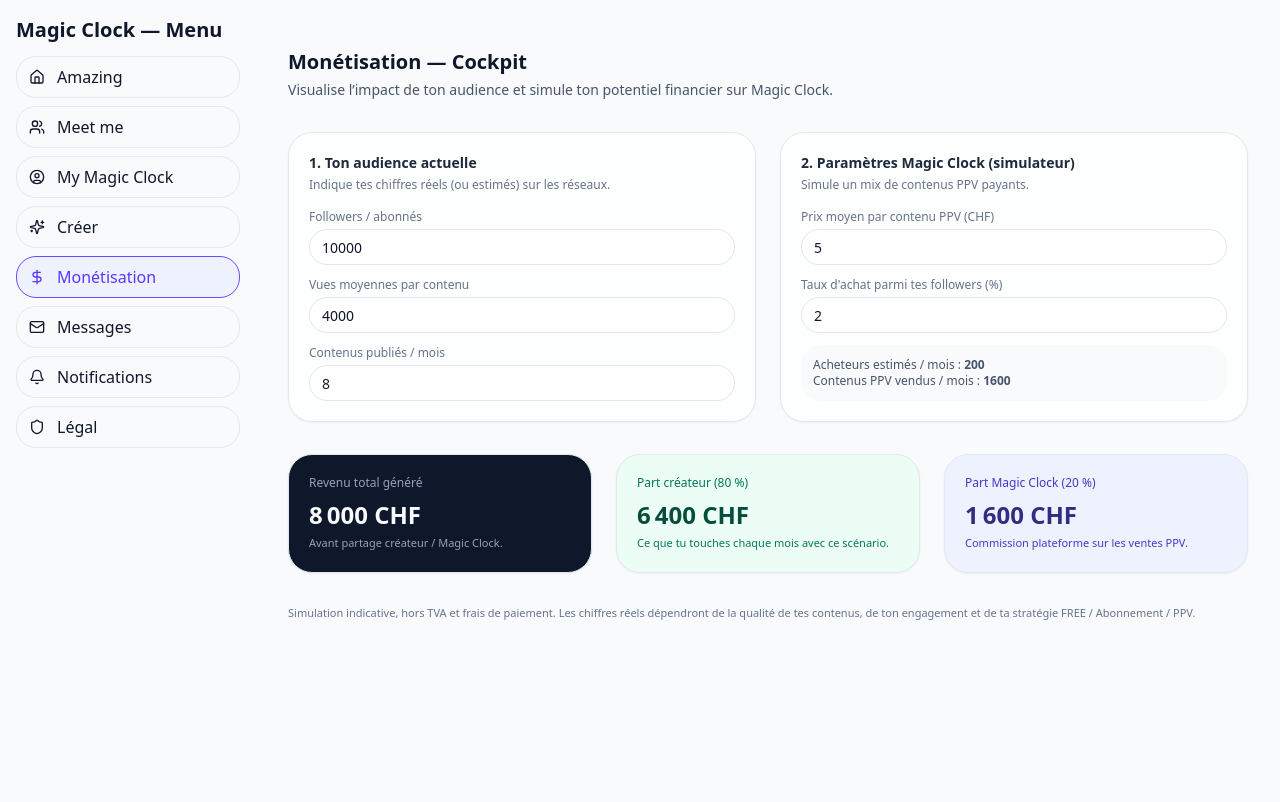
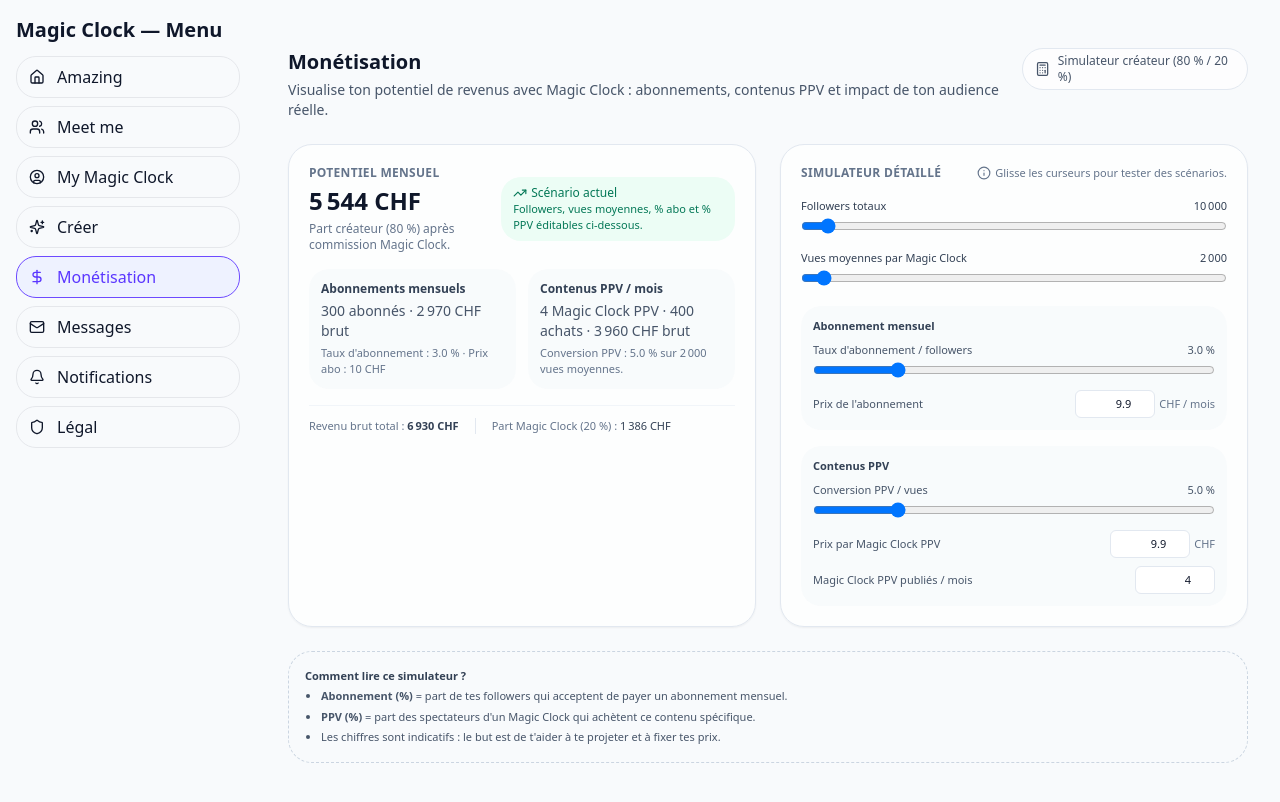
Before and after one commit to welcome-magic-clock/magic-clock-web-mvp, a Next.js app: page /monet in a window 1280 px wide. Shown: the top 802 px of the page. Built offline with nearby package versions, Linux system fonts and the light colour scheme.

Commit message:
Update page.tsx

```diff
--- a/app/monet/page.tsx
+++ b/app/monet/page.tsx
@@ -1,12 +1,12 @@
 "use client";
 
 import { useState } from "react";
+import { Calculator, TrendingUp, Info } from "lucide-react";
 
-const PLATFORM_RATE = 0.2;   // 20 % Magic Clock
-const CREATOR_RATE = 0.8;    // 80 % créateur
+const PLATFORM_RATE = 0.20; // 20 % pour Magic Clock
+const CREATOR_RATE = 1 - PLATFORM_RATE; // 80 % créateur
 
-function formatMoney(value: number) {
-  if (!Number.isFinite(value)) return "0 CHF";
+function formatMoney(value: number): string {
   return new Intl.NumberFormat("fr-CH", {
     style: "currency",
     currency: "CHF",
@@ -14,181 +14,296 @@ function formatMoney(value: number) {
   }).format(Math.max(0, Math.round(value)));
 }
 
-export default function MonetPage() {
-  // Hypothèses de base
-  const [followers, setFollowers] = useState(10000);
-  const [avgViewsPerPost, setAvgViewsPerPost] = useState(4000);
-  const [postsPerMonth, setPostsPerMonth] = useState(8);
+function formatPercent(value: number): string {
+  return `${value.toFixed(1)} %`;
+}
 
-  // Monétisation PPV
-  const [ppvPrice, setPpvPrice] = useState(5);       // prix moyen PPV
-  const [conversionRate, setConversionRate] = useState(2); // % de followers qui achètent
+export default function MonetisationPage() {
+  // 🔧 Réglages de base (valeurs par défaut réalistes mais motivantes)
+  const [followers, setFollowers] = useState<number>(10_000);
+  const [avgViewsPerClock, setAvgViewsPerClock] = useState<number>(2_000);
 
-  // Calculs
-  const estimatedBuyers = followers * (conversionRate / 100);
-  const monthlyPaidViews = estimatedBuyers * postsPerMonth;
-  const monthlyGross = monthlyPaidViews * ppvPrice; // revenu total généré
+  const [subRate, setSubRate] = useState<number>(3); // en %
+  const [subPrice, setSubPrice] = useState<number>(9.9);
+
+  const [ppvRate, setPpvRate] = useState<number>(5); // en %
+  const [ppvPrice, setPpvPrice] = useState<number>(9.9);
+  const [ppvPerMonth, setPpvPerMonth] = useState<number>(4); // Magic Clock PPV / mois
+
+  // 📊 Calculs abonnements
+  const monthlySubs = Math.max(0, Math.round((followers * subRate) / 100));
+  const monthlySubGross = monthlySubs * subPrice;
+
+  // 📊 Calculs PPV
+  // Hypothèse simple : pour chaque Magic Clock PPV publié ce mois,
+  // on part de la vue moyenne, et on applique un % de conversion en achat.
+  const ppvBuyersPerClock = Math.max(
+    0,
+    Math.round((avgViewsPerClock * ppvRate) / 100)
+  );
+  const totalPpvBuyers = ppvBuyersPerClock * ppvPerMonth;
+  const monthlyPpvGross = totalPpvBuyers * ppvPrice;
+
+  // 📈 Synthèse
+  const monthlyGross = monthlySubGross + monthlyPpvGross;
   const monthlyCreatorShare = monthlyGross * CREATOR_RATE;
   const monthlyPlatformShare = monthlyGross * PLATFORM_RATE;
 
   return (
-    <div className="container py-8 space-y-8">
-      <header className="space-y-1">
-        <h1 className="text-xl font-semibold">Monétisation — Cockpit</h1>
-        <p className="text-sm text-slate-600">
-          Visualise l’impact de ton audience et simule ton potentiel financier sur Magic Clock.
+    <div className="container max-w-5xl py-8 space-y-6">
+      <header className="flex items-start justify-between gap-4">
+        <div>
+          <h1 className="text-xl font-semibold">Monétisation</h1>
+          <p className="mt-1 text-sm text-slate-600">
+            Visualise ton potentiel de revenus avec Magic Clock : abonnements,
+            contenus PPV et impact de ton audience réelle.
           </p>
+        </div>
+        <div className="hidden sm:flex items-center gap-2 rounded-full border border-slate-200 bg-white/70 px-3 py-1 text-xs text-slate-600">
+          <Calculator className="h-4 w-4" />
+          <span>Simulateur créateur (80 % / 20 %)</span>
+        </div>
       </header>
 
-      {/* Bloc 1 : Audience réelle */}
-      <section className="grid gap-6 md:grid-cols-2">
-        <div className="rounded-2xl border border-slate-200 bg-white/80 p-5 shadow-sm">
-          <h2 className="text-sm font-semibold text-slate-800">
-            1. Ton audience actuelle
-          </h2>
+      {/* Ligne principale : Résumé + Simulateur */}
+      <div className="grid gap-6 md:grid-cols-[1.1fr_minmax(0,1.1fr)]">
+        {/* 🟣 Résumé potentiel mensuel */}
+        <section className="rounded-2xl border border-slate-200 bg-white/80 p-5 shadow-sm">
+          <div className="flex items-center justify-between gap-2">
+            <div>
+              <p className="text-xs font-semibold uppercase tracking-wide text-slate-500">
+                Potentiel mensuel
+              </p>
+              <p className="mt-1 text-2xl font-semibold text-slate-900">
+                {formatMoney(monthlyCreatorShare)}
+              </p>
               <p className="mt-1 text-xs text-slate-500">
-            Indique tes chiffres réels (ou estimés) sur les réseaux.
+                Part créateur (80 %) après commission Magic Clock.
               </p>
-
-          <div className="mt-4 space-y-3 text-sm">
-            <label className="flex flex-col gap-1">
-              <span className="text-xs text-slate-500">
-                Followers / abonnés
-              </span>
-              <input
-                type="number"
-                className="h-9 rounded-xl border border-slate-200 px-3 text-sm"
-                value={followers}
-                onChange={(e) => setFollowers(Number(e.target.value || 0))}
-                min={0}
-              />
-            </label>
-
-            <label className="flex flex-col gap-1">
-              <span className="text-xs text-slate-500">
-                Vues moyennes par contenu
-              </span>
-              <input
-                type="number"
-                className="h-9 rounded-xl border border-slate-200 px-3 text-sm"
-                value={avgViewsPerPost}
-                onChange={(e) => setAvgViewsPerPost(Number(e.target.value || 0))}
-                min={0}
-              />
-            </label>
-
-            <label className="flex flex-col gap-1">
-              <span className="text-xs text-slate-500">
-                Contenus publiés / mois
-              </span>
-              <input
-                type="number"
-                className="h-9 rounded-xl border border-slate-200 px-3 text-sm"
-                value={postsPerMonth}
-                onChange={(e) => setPostsPerMonth(Number(e.target.value || 0))}
-                min={0}
-              />
-            </label>
+            </div>
+            <div className="rounded-xl bg-emerald-50 px-3 py-2 text-xs text-emerald-700">
+              <p className="flex items-center gap-1 font-medium">
+                <TrendingUp className="h-3.5 w-3.5" />
+                Scénario actuel
+              </p>
+              <p className="text-[11px]">
+                Followers, vues moyennes, % abo et % PPV éditables ci-dessous.
+              </p>
             </div>
           </div>
 
-        {/* Bloc 2 : Paramètres Magic Clock */}
-        <div className="rounded-2xl border border-slate-200 bg-white/80 p-5 shadow-sm">
-          <h2 className="text-sm font-semibold text-slate-800">
-            2. Paramètres Magic Clock (simulateur)
-          </h2>
-          <p className="mt-1 text-xs text-slate-500">
-            Simule un mix de contenus PPV payants.
+          <div className="mt-4 grid gap-3 text-xs text-slate-600 sm:grid-cols-2">
+            <div className="rounded-xl bg-slate-50/80 p-3">
+              <p className="font-semibold text-slate-700">
+                Abonnements mensuels
               </p>
+              <p className="mt-1 text-sm">
+                {monthlySubs.toLocaleString("fr-CH")} abonnés ·{" "}
+                {formatMoney(monthlySubGross)} brut
+              </p>
+              <p className="mt-1 text-[11px] text-slate-500">
+                Taux d&apos;abonnement : {formatPercent(subRate)} · Prix abo :{" "}
+                {formatMoney(subPrice)}
+              </p>
+            </div>
+            <div className="rounded-xl bg-slate-50/80 p-3">
+              <p className="font-semibold text-slate-700">
+                Contenus PPV / mois
+              </p>
+              <p className="mt-1 text-sm">
+                {ppvPerMonth} Magic Clock PPV ·{" "}
+                {totalPpvBuyers.toLocaleString("fr-CH")} achats ·{" "}
+                {formatMoney(monthlyPpvGross)} brut
+              </p>
+              <p className="mt-1 text-[11px] text-slate-500">
+                Conversion PPV : {formatPercent(ppvRate)} sur{" "}
+                {avgViewsPerClock.toLocaleString("fr-CH")} vues moyennes.
+              </p>
+            </div>
+          </div>
 
-          <div className="mt-4 space-y-3 text-sm">
-            <label className="flex flex-col gap-1">
-              <span className="text-xs text-slate-500">
-                Prix moyen par contenu PPV (CHF)
+          <div className="mt-4 flex flex-wrap items-center gap-4 border-t border-slate-100 pt-3 text-[11px] text-slate-500">
+            <div>
+              Revenu brut total :{" "}
+              <span className="font-semibold text-slate-700">
+                {formatMoney(monthlyGross)}
               </span>
+            </div>
+            <div className="h-4 w-px bg-slate-200" />
+            <div>
+              Part Magic Clock (20 %) :{" "}
+              <span className="text-slate-700">
+                {formatMoney(monthlyPlatformShare)}
+              </span>
+            </div>
+          </div>
+        </section>
+
+        {/* 🧮 Simulateur détaillé */}
+        <section className="rounded-2xl border border-slate-200 bg-white/80 p-5 shadow-sm">
+          <div className="flex items-center justify-between gap-2">
+            <p className="text-xs font-semibold uppercase tracking-wide text-slate-500">
+              Simulateur détaillé
+            </p>
+            <div className="flex items-center gap-1 text-[11px] text-slate-500">
+              <Info className="h-3.5 w-3.5" />
+              <span>Glisse les curseurs pour tester des scénarios.</span>
+            </div>
+          </div>
+
+          <div className="mt-4 space-y-4 text-xs">
+            {/* Followers & vues */}
+            <div className="space-y-3">
+              <div>
+                <label className="flex justify-between text-[11px] font-medium text-slate-700">
+                  <span>Followers totaux</span>
+                  <span>{followers.toLocaleString("fr-CH")}</span>
+                </label>
+                <input
+                  type="range"
+                  min={1000}
+                  max={200_000}
+                  step={1000}
+                  value={followers}
+                  onChange={(e) => setFollowers(Number(e.target.value))}
+                  className="mt-1 w-full"
+                />
+              </div>
+
+              <div>
+                <label className="flex justify-between text-[11px] font-medium text-slate-700">
+                  <span>Vues moyennes par Magic Clock</span>
+                  <span>{avgViewsPerClock.toLocaleString("fr-CH")}</span>
+                </label>
+                <input
+                  type="range"
+                  min={200}
+                  max={50_000}
+                  step={200}
+                  value={avgViewsPerClock}
+                  onChange={(e) => setAvgViewsPerClock(Number(e.target.value))}
+                  className="mt-1 w-full"
+                />
+              </div>
+            </div>
+
+            {/* Abonnements */}
+            <div className="rounded-xl bg-slate-50/80 p-3 space-y-2">
+              <p className="text-[11px] font-semibold text-slate-700">
+                Abonnement mensuel
+              </p>
+              <div>
+                <label className="flex justify-between text-[11px] text-slate-600">
+                  <span>Taux d&apos;abonnement / followers</span>
+                  <span>{formatPercent(subRate)}</span>
+                </label>
+                <input
+                  type="range"
+                  min={0}
+                  max={15}
+                  step={0.5}
+                  value={subRate}
+                  onChange={(e) => setSubRate(Number(e.target.value))}
+                  className="mt-1 w-full"
+                />
+              </div>
+              <div className="mt-2 flex items-center justify-between gap-3">
+                <label className="text-[11px] text-slate-600">
+                  Prix de l&apos;abonnement
+                </label>
+                <div className="flex items-center gap-1">
                   <input
                     type="number"
-                className="h-9 rounded-xl border border-slate-200 px-3 text-sm"
-                value={ppvPrice}
-                onChange={(e) => setPpvPrice(Number(e.target.value || 0))}
+                    min={1}
+                    max={99}
+                    step={0.5}
+                    value={subPrice}
+                    onChange={(e) => setSubPrice(Number(e.target.value))}
+                    className="h-7 w-20 rounded-md border border-slate-200 bg-white px-2 text-right text-[11px]"
+                  />
+                  <span className="text-[11px] text-slate-500">CHF / mois</span>
+                </div>
+              </div>
+            </div>
+
+            {/* PPV */}
+            <div className="rounded-xl bg-slate-50/80 p-3 space-y-2">
+              <p className="text-[11px] font-semibold text-slate-700">
+                Contenus PPV
+              </p>
+              <div>
+                <label className="flex justify-between text-[11px] text-slate-600">
+                  <span>Conversion PPV / vues</span>
+                  <span>{formatPercent(ppvRate)}</span>
+                </label>
+                <input
+                  type="range"
                   min={0}
+                  max={25}
                   step={0.5}
+                  value={ppvRate}
+                  onChange={(e) => setPpvRate(Number(e.target.value))}
+                  className="mt-1 w-full"
                 />
+              </div>
+
+              <div className="mt-2 flex items-center justify-between gap-3">
+                <label className="text-[11px] text-slate-600">
+                  Prix par Magic Clock PPV
                 </label>
-
-            <label className="flex flex-col gap-1">
-              <span className="text-xs text-slate-500">
-                Taux d&apos;achat parmi tes followers (%)
-              </span>
+                <div className="flex items-center gap-1">
                   <input
                     type="number"
-                className="h-9 rounded-xl border border-slate-200 px-3 text-sm"
-                value={conversionRate}
-                onChange={(e) =>
-                  setConversionRate(Number(e.target.value || 0))
-                }
+                    min={1}
+                    max={199}
+                    step={0.5}
+                    value={ppvPrice}
+                    onChange={(e) => setPpvPrice(Number(e.target.value))}
+                    className="h-7 w-20 rounded-md border border-slate-200 bg-white px-2 text-right text-[11px]"
+                  />
+                  <span className="text-[11px] text-slate-500">CHF</span>
+                </div>
+              </div>
+
+              <div className="mt-2 flex items-center justify-between gap-3">
+                <label className="text-[11px] text-slate-600">
+                  Magic Clock PPV publiés / mois
+                </label>
+                <input
+                  type="number"
                   min={0}
-                max={100}
-                step={0.5}
+                  max={30}
+                  step={1}
+                  value={ppvPerMonth}
+                  onChange={(e) => setPpvPerMonth(Number(e.target.value))}
+                  className="h-7 w-20 rounded-md border border-slate-200 bg-white px-2 text-right text-[11px]"
                 />
-            </label>
-
-            <div className="mt-3 rounded-xl bg-slate-50 p-3 text-xs text-slate-600">
-              <p>
-                Acheteurs estimés / mois :{" "}
-                <span className="font-semibold">
-                  {Math.max(0, Math.round(estimatedBuyers))}
-                </span>
-              </p>
-              <p>
-                Contenus PPV vendus / mois :{" "}
-                <span className="font-semibold">
-                  {Math.max(0, Math.round(monthlyPaidViews))}
-                </span>
-              </p>
               </div>
             </div>
           </div>
         </section>
-
-      {/* Bloc 3 : Résumé financier */}
-      <section className="grid gap-6 md:grid-cols-3">
-        <div className="rounded-2xl border border-slate-200 bg-slate-900 text-slate-50 p-5 shadow-sm">
-          <p className="text-xs text-slate-400">Revenu total généré</p>
-          <p className="mt-2 text-2xl font-semibold">
-            {formatMoney(monthlyGross)}
-          </p>
-          <p className="mt-1 text-[11px] text-slate-400">
-            Avant partage créateur / Magic Clock.
-          </p>
       </div>
 
-        <div className="rounded-2xl border border-slate-200 bg-emerald-50 p-5 shadow-sm">
-          <p className="text-xs text-emerald-700">Part créateur (80 %)</p>
-          <p className="mt-2 text-2xl font-semibold text-emerald-900">
-            {formatMoney(monthlyCreatorShare)}
+      {/* Info bas de page */}
+      <section className="rounded-2xl border border-dashed border-slate-300 bg-slate-50/80 p-4 text-[11px] text-slate-600">
+        <p className="font-semibold text-slate-700 mb-1">
+          Comment lire ce simulateur ?
         </p>
-          <p className="mt-1 text-[11px] text-emerald-700">
-            Ce que tu touches chaque mois avec ce scénario.
-          </p>
-        </div>
-
-        <div className="rounded-2xl border border-slate-200 bg-indigo-50 p-5 shadow-sm">
-          <p className="text-xs text-indigo-700">Part Magic Clock (20 %)</p>
-          <p className="mt-2 text-2xl font-semibold text-indigo-900">
-            {formatMoney(monthlyPlatformShare)}
-          </p>
-          <p className="mt-1 text-[11px] text-indigo-700">
-            Commission plateforme sur les ventes PPV.
-          </p>
-        </div>
+        <ul className="list-disc pl-4 space-y-1">
+          <li>
+            <strong>Abonnement (%)</strong> = part de tes followers qui
+            acceptent de payer un abonnement mensuel.
+          </li>
+          <li>
+            <strong>PPV (%)</strong> = part des spectateurs d&apos;un Magic
+            Clock qui achètent ce contenu spécifique.
+          </li>
+          <li>
+            Les chiffres sont indicatifs : le but est de t&apos;aider à te
+            projeter et à fixer tes prix.
+          </li>
+        </ul>
       </section>
-
-      <p className="text-[11px] text-slate-500">
-        Simulation indicative, hors TVA et frais de paiement. Les chiffres
-        réels dépendront de la qualité de tes contenus, de ton engagement et
-        de ta stratégie FREE / Abonnement / PPV.
-      </p>
     </div>
   );
 }
```
Lines whose indentation alone changed are shown as unchanged.
